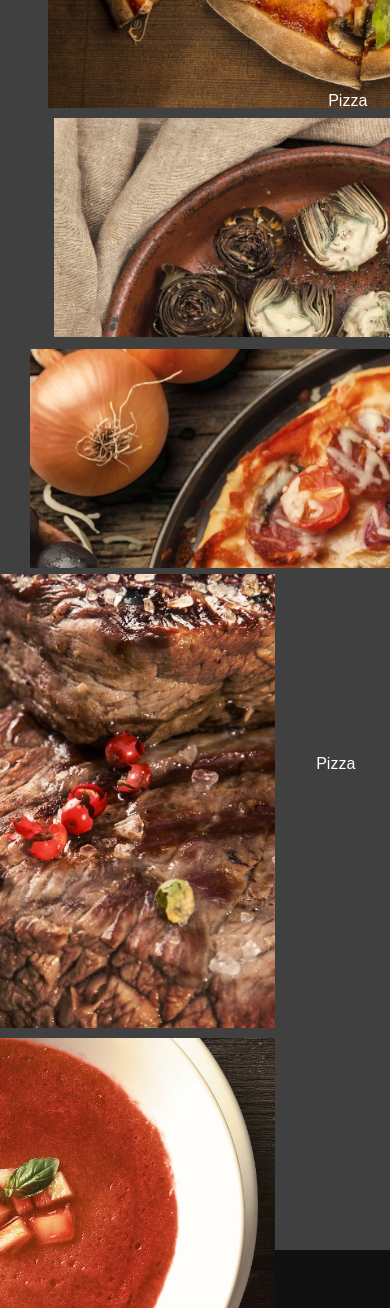
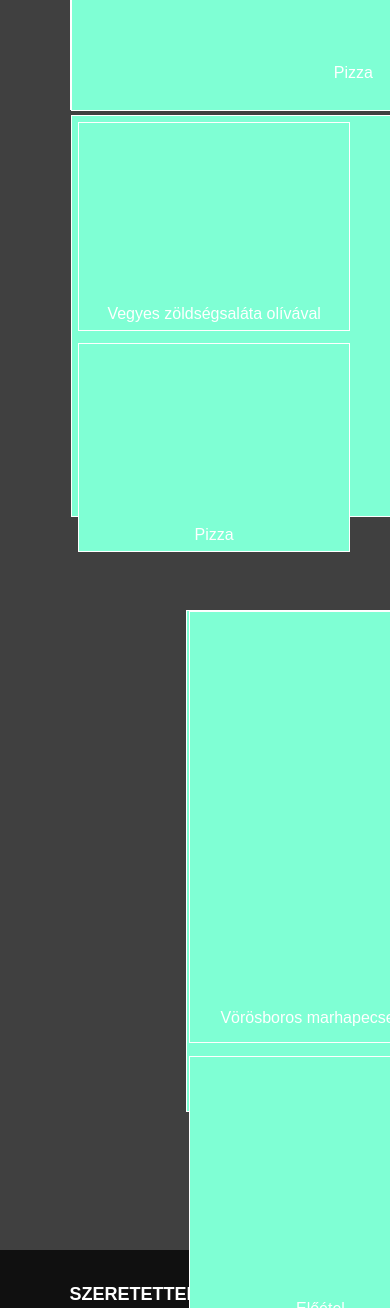
Before and after one commit to Hubble12/VD_Pizza, a plain HTML site: page index.html in a window 390 px wide. Shown: the part 2800-4108 px from the top of the page. Drawn offline with Linux system fonts and the light colour scheme.

Commit message:
reszponziv grid megalkotasamak elso commitja

```diff
--- a/pizza.css
+++ b/pizza.css
@@ -493,9 +493,7 @@ hr{
         margin-left: auto;
         margin-right: auto;
     }
-    .kepek_poz{
-        display: block;
-    }
+
 
     #tortenetunk_text{
         margin-left: 22%;
@@ -543,47 +541,52 @@ hr{
 
 
 
+#kepek_outer_div{
+    display: grid;
+    row-gap: 500px;
+    grid-template-columns: auto;
 
+}
 
+.kepek_poz{
+    display: block;
+    margin-left: auto;
+    margin-right: auto;
+    width: 500px;
+    height: 500px;
 
+    background-image: none;
+    background-color: aquamarine;
+    border: 1px solid;
+}
 
 #kepek_left_div{
-        width: 30%;
-        display: block;
-        margin: auto;
+    background-image: none;
 
 }
 
 #kepek_left_top_div{
-        width: 100%;
-        height: 100%;
-        background-position: center;
-        padding: 1%;
+    background-image: none;
 
 
 }
 
 
 #kepek_left_bottom_div{
-        width: 100%;
-        margin: auto;
+    background-image: none;
+    display: grid;
 
 
 
 }
 
 #kepek_left_bottom_left_div{
-        display: block;
-        padding: 1%;
-
+    background-image: none;
 
 }
 
 #kepek_left_bottom_right_div{
-        display: block;
-        padding: 1%;
-        width: 100%;
-
+    background-image: none;
 }
 
 
@@ -591,26 +594,18 @@ hr{
 
 
 #kepek_right_div{
-        width: 30%;
-        margin: auto;
-        display: block;
-        margin-right: 35%;
+    background-image: none;
 
 }
 
 #kepek_right_top_div{
-        display: inline-block;
-        padding: 2%;
-        width: 50%;
 
+    background-image: none;
 
 }
 
 #kepek_right_bottom_div{
-        display: block;
-        padding: 2%;
-        width: 50%;
-
+    background-image: none;
 }
 
 
@@ -656,9 +651,7 @@ hr{
         height: 248px;
     }
 
-    #kepek_outer_div{
-        margin-right: 50%;
-    }
+
   }
 
 
@@ -929,108 +922,7 @@ hr{
 
 
   @media only screen and (max-width: 1100px) {
-    #kepek_outer_div{
-        margin: auto;
-        margin-top: 40px;
-        margin-left: 3%;
-        width: 90%;
-    }
 
-
-
-    #kepek_left_div{
-        width: 600px;
-        display: block;
-        margin-left: 10%;
-
-    }
-
-    #kepek_left_top_div{
-        width: 600px;
-        height: 500px;
-        padding: 0%;
-        background-image: url(pictures/pic01.jpg);
-        background-size: 130%;
-        background-repeat: no-repeat;
-        margin: auto;
-        display: block;
-    }
-
-
-    #kepek_left_bottom_div{
-        margin: auto;
-        height: 400px;
-        width: 600px;
-        margin-top: 4px;
-        display: block;
-
-
-
-    }
-
-    #kepek_left_bottom_left_div{
-        width: 600px;
-        height: 207px;
-        margin: 1%;
-        background-image: url(pictures/pic03.jpg);
-        background-size: 130%;
-        background-repeat: no-repeat;
-        display: block;
-
-
-    }
-
-    #kepek_left_bottom_right_div{
-        width: 600px;
-        height: 207px;
-        margin: 1%;
-        background-image: url(pictures/pic04.jpg);
-        background-size: 120%;
-        background-repeat: no-repeat;
-        display: block;
-
-    }
-
-
-
-
-
-    #kepek_right_div{
-        width: 600px;
-        display: block;
-    }
-
-    #kepek_right_top_div{
-        display: block;
-
-
-        width: 600px;
-        height: 430px;
-        margin: 1%;
-        margin-top: 0%;
-        background-image: url(pictures/pic02.jpg);
-        background-size: 250%;
-        background-position: 45%;
-        background-repeat: no-repeat;
-        text-align: center;
-
-
-    }
-
-    #kepek_right_bottom_div{
-        display: block;
-
-
-        width: 600px;
-        height: 272px;
-        margin: 1%;
-        margin-top: 10px;
-        background-image: url(pictures/pic05.jpg);
-        background-size: 120%;
-        background-repeat: no-repeat;
-        background-position-y: 40%;
-
-    }
 
 
 
```
Lines whose indentation alone changed are shown as unchanged.
